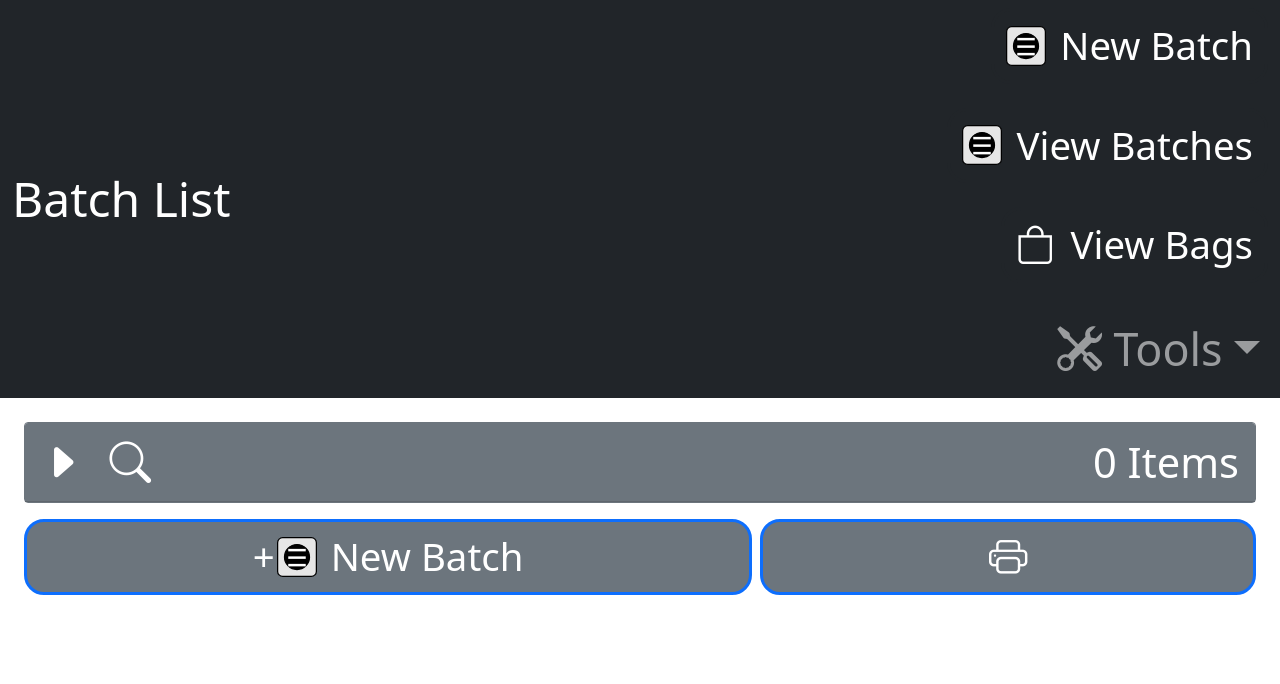
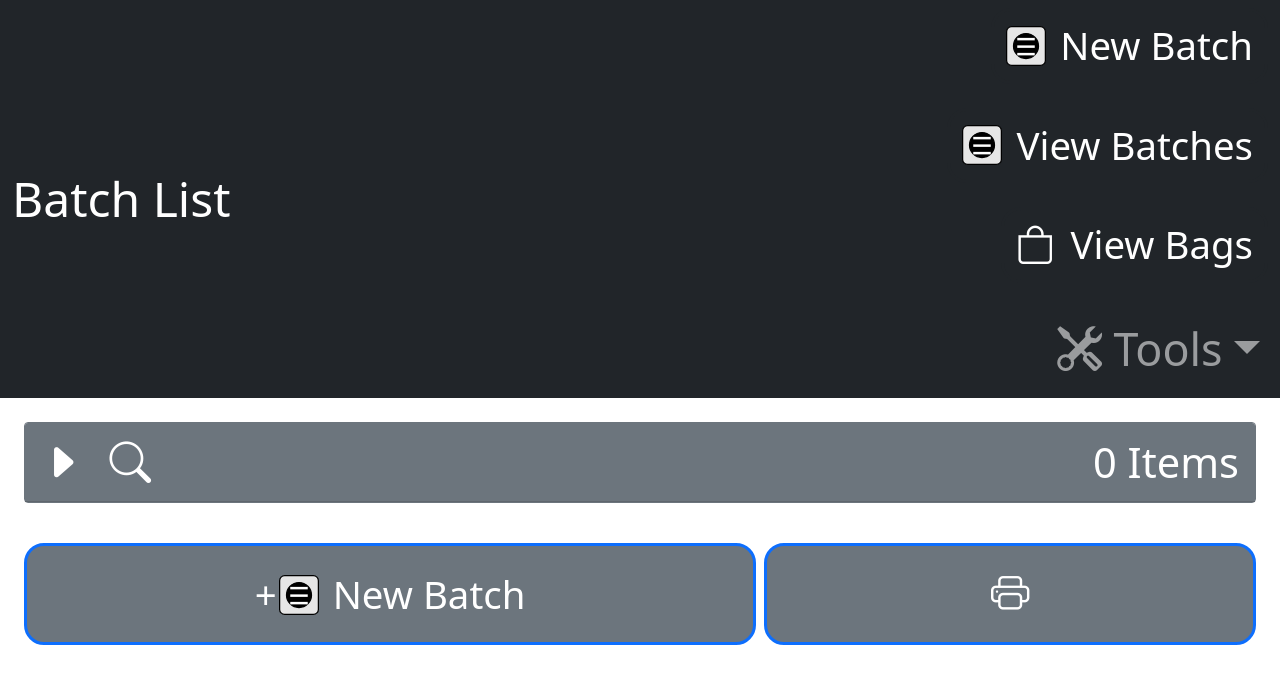
Before and after one commit to mkrzywonski/fdtracker, a Flask app: page / in a window 1280 px wide. Shown: the top 684 px of the page. Run offline with Flask 3, Linux system fonts and the light colour scheme; data that the repository does not hold is empty.

Commit message:
Enlarged action buttons

```diff
--- a/templates/list_bags.html
+++ b/templates/list_bags.html
@@ -70,9 +70,9 @@
         {# End of Search Card #}
 
         {# Bag list action buttons #}
-        <div class="d-flex gap-2 w-100">
-            <a href="{{ url_for('bag_inventory') }}" target="_blank" class="btn btn-secondary border-success flex-fill bi bi-printer"><span class="ms-3">Bag Inventory</span></i></a>
-            <a href="{{ url_for('bag_location_inventory') }}" target="_blank" class="btn btn-secondary border-success flex-fill bi bi-printer"><span class="ms-3">Location Inventory</span></i></a>
+        <div class="d-flex gap-2 w-100 my-4">
+            <a href="{{ url_for('bag_inventory') }}" target="_blank" class="btn btn-secondary border-success flex-fill bi bi-printer " style="line-height: 80px;"><span class="ms-3">Bag Inventory</span></i></a>
+            <a href="{{ url_for('bag_location_inventory') }}" target="_blank" class="btn btn-secondary border-success flex-fill bi bi-printer" style="line-height: 80px;"><span class="ms-3">Location Inventory</span></i></a>
         </div>
 
         {# Display bag list #}
--- a/templates/list_batches.html
+++ b/templates/list_batches.html
@@ -61,12 +61,12 @@
         {# End of Search Card #}
 
         {# Batch list action buttons #}
-        <div class="d-flex gap-2 w-100">
-            <a href="{{ url_for('add_batch') }}" type="button" class="btn btn-secondary border-primary flex-fill">
+        <div class="d-flex gap-2 w-100 my-4">
+            <a href="{{ url_for('add_batch') }}" type="button" class="btn btn-lg btn-secondary border-primary flex-fill" style="line-height: 80px;">
                 <span><span style="margin-right: -8px;">+</span>
                 <i style="position: relative; top: -4px;">{{ freezedryer_icon() }}</i>
                 <span class="mb-3">New Batch</span></span></a>
-                <a href="{{ url_for('batch_report') }}" target="_blank" class="btn btn-secondary border-primary flex-fill bi bi-printer"></a>
+                <a href="{{ url_for('batch_report') }}" target="_blank" class="btn btn-secondary border-primary flex-fill bi bi-printer" style="line-height: 80px;"></a>
         </div>
 
         {# Display batch list #}
```
